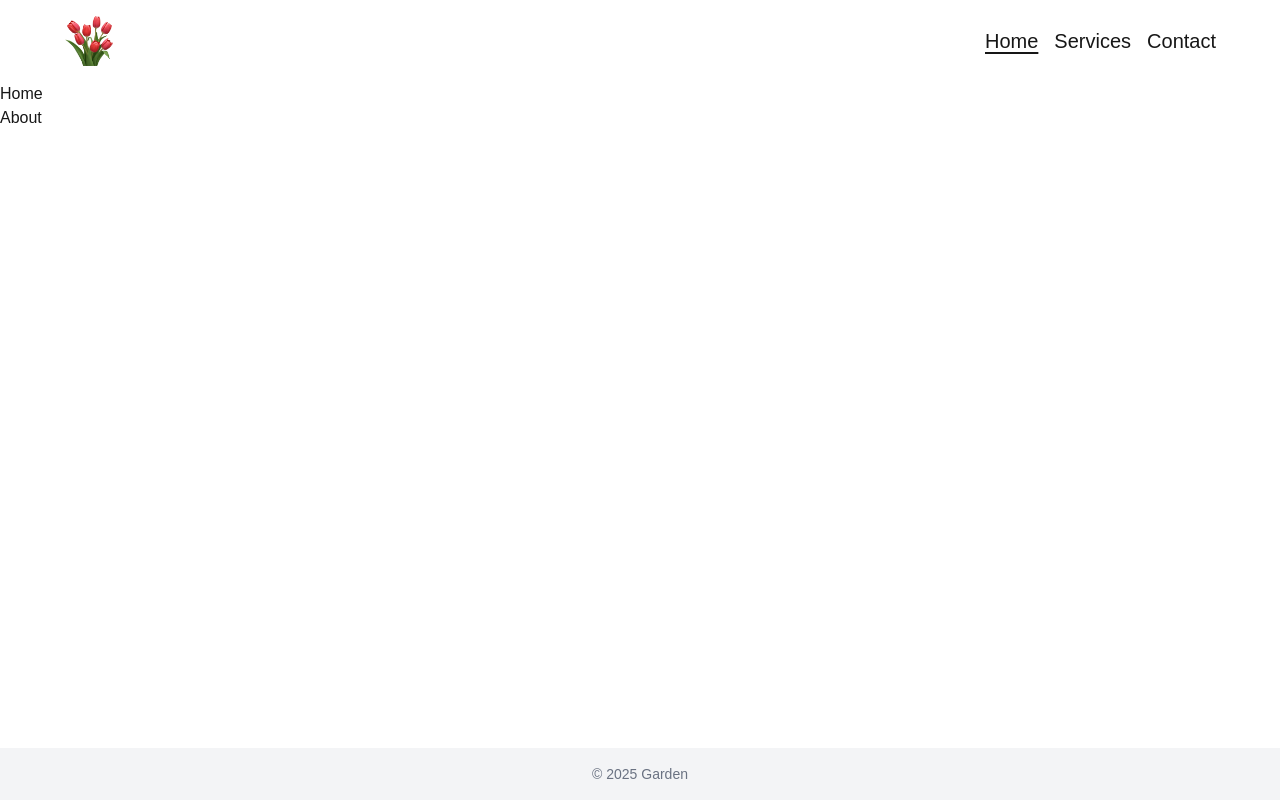
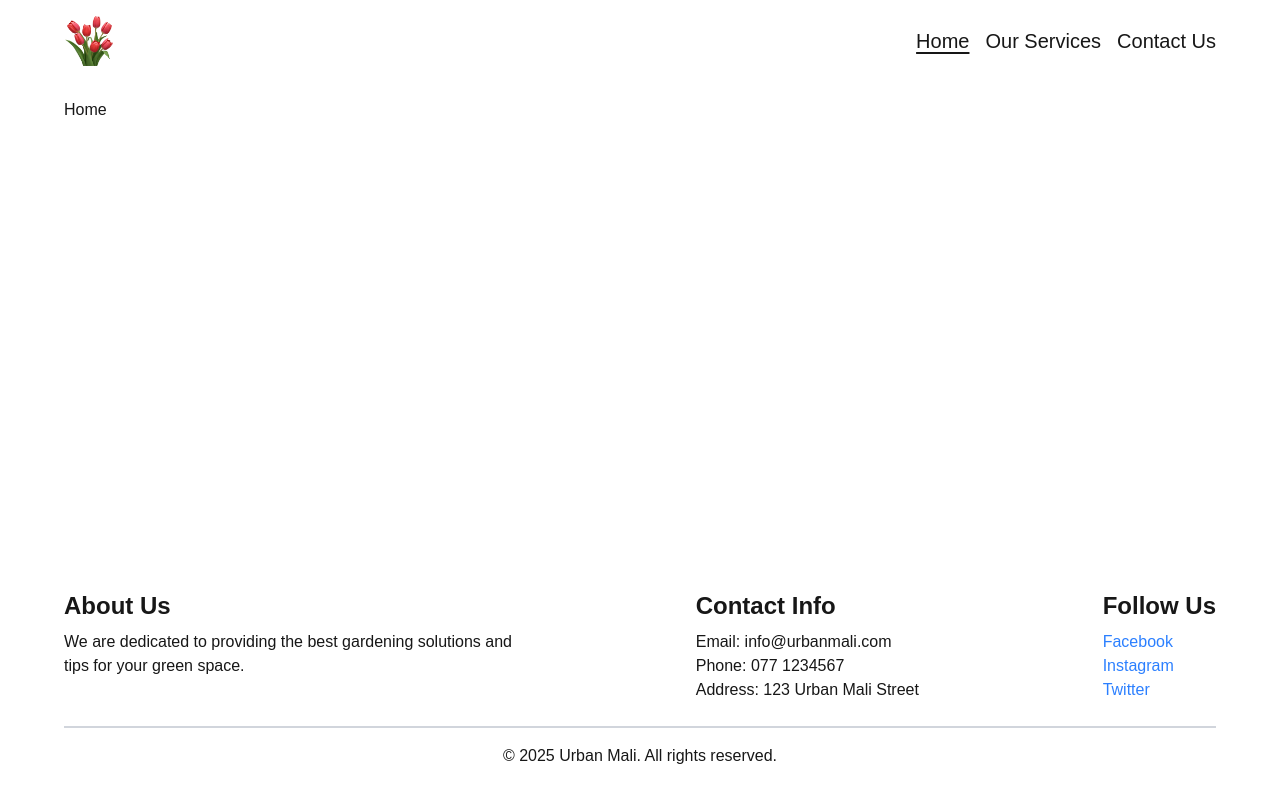
Before and after one commit to Vineethaveerapu/testing-jest, a Next.js app: page / in a window 1280 px wide. Built offline with nearby package versions, Linux system fonts and the light colour scheme.

Commit message:
add footer and header

```diff
--- a/src/app/components/Footer.tsx
+++ /dev/null
@@ -1,9 +0,0 @@
-const Footer = () => {
-  return (
-    <footer className="bg-gray-100 p-4">
-      <p className="text-sm text-gray-500 text-center">© 2025 Garden</p>
-    </footer>
-  );
-};
-
-export default Footer;
--- a/src/app/layout.tsx
+++ b/src/app/layout.tsx
@@ -2,8 +2,8 @@ import type { Metadata } from 'next';
 import { Geist, Geist_Mono } from 'next/font/google';
 import './globals.css';
 
-import Header from '@/app/components/Header';
-import Footer from '@/app/components/Footer';
+import Header from '@/components/Header';
+import Footer from '@/components/Footer';
 
 const geistSans = Geist({
   variable: '--font-geist-sans',
@@ -29,9 +29,9 @@ export default function RootLayout({
     <html lang="en">
       <body
         className={`${geistSans.variable} ${geistMono.variable} antialiased flex flex-col min-h-screen`}>
-        <Header />
-        <main className="flex-grow">{children}</main>
-        <Footer />
+        <Header className="px-16 py-4" />
+        <main className="flex-grow px-16 py-4">{children}</main>
+        <Footer className="px-16 py-4" />
       </body>
     </html>
   );
--- a/src/app/page.tsx
+++ b/src/app/page.tsx
@@ -1,5 +1,3 @@
-import Link from 'next/link';
-
 export const metadata = {
   title: 'Home',
   description: 'Home page',
@@ -9,7 +7,6 @@ export default function Page() {
   return (
     <div>
       <h1>Home</h1>
-      <Link href="/about">About</Link>
     </div>
   );
 }
--- /dev/null
+++ b/src/components/Footer.tsx
@@ -0,0 +1,57 @@
+import Link from 'next/link';
+
+interface FooterProps {
+  className?: string;
+}
+
+const Footer = ({ className = '' }: FooterProps) => {
+  return (
+    <footer className={`${className} space-y-6`}>
+      <div className="flex justify-between gap-4 flex-wrap">
+        <div className="space-y-2">
+          <h3 className="text-2xl font-bold">About Us</h3>
+          <p className="max-w-md">
+            We are dedicated to providing the best gardening solutions and tips
+            for your green space.
+          </p>
+        </div>
+
+        <div className="space-y-2">
+          <h3 className="text-2xl font-bold">Contact Info</h3>
+          <ul className="list-none list-inside">
+            <li>Email: info@urbanmali.com</li>
+            <li>Phone: 077 1234567</li>
+            <li>Address: 123 Urban Mali Street</li>
+          </ul>
+        </div>
+
+        <div className="space-y-2">
+          <h3 className="text-2xl font-bold">Follow Us</h3>
+          <nav className="flex flex-col">
+            <Link
+              href="/facebook"
+              className="text-blue-500">
+              Facebook
+            </Link>
+            <Link
+              href="/instagram"
+              className="text-blue-500">
+              Instagram
+            </Link>
+            <Link
+              href="/twitter"
+              className="text-blue-500">
+              Twitter
+            </Link>
+          </nav>
+        </div>
+      </div>
+
+      <div className="text-center border-t-2 border-gray-300 py-4">
+        <p>&copy; 2025 Urban Mali. All rights reserved.</p>
+      </div>
+    </footer>
+  );
+};
+
+export default Footer;
--- a/src/app/components/Header.tsx
+++ b/src/components/Header.tsx
@@ -3,8 +3,6 @@
 import Image from 'next/image';
 import Link from 'next/link';
 import { usePathname } from 'next/navigation';
-
-import logo from '@/app/assets/logo.png';
 
 interface HeaderProps {
   className?: string;
@@ -16,12 +14,12 @@ const pageLinks: { name: string; href: string }[] = [
     href: '/',
   },
   {
-    name: 'Services',
-    href: '/services',
+    name: 'Our Services',
+    href: '/our-services',
   },
   {
-    name: 'Contact',
-    href: '/contact',
+    name: 'Contact Us',
+    href: '/contact-us',
   },
 ];
 
@@ -34,9 +32,9 @@ const Header = ({ className = '' }: HeaderProps) => {
 
   return (
     <header
-      className={`${className} flex justify-between items-center gap-4 flex-wrap-reverse px-16 py-4`}>
+      className={`${className} flex justify-between items-center gap-4 flex-wrap-reverse`}>
       <Image
-        src={logo}
+        src="/logo.png"
         alt="logo"
         className="logo"
         width={50}
```
Also changed, not shown: public/logo.png (renamed from src/app/assets/logo.png).
